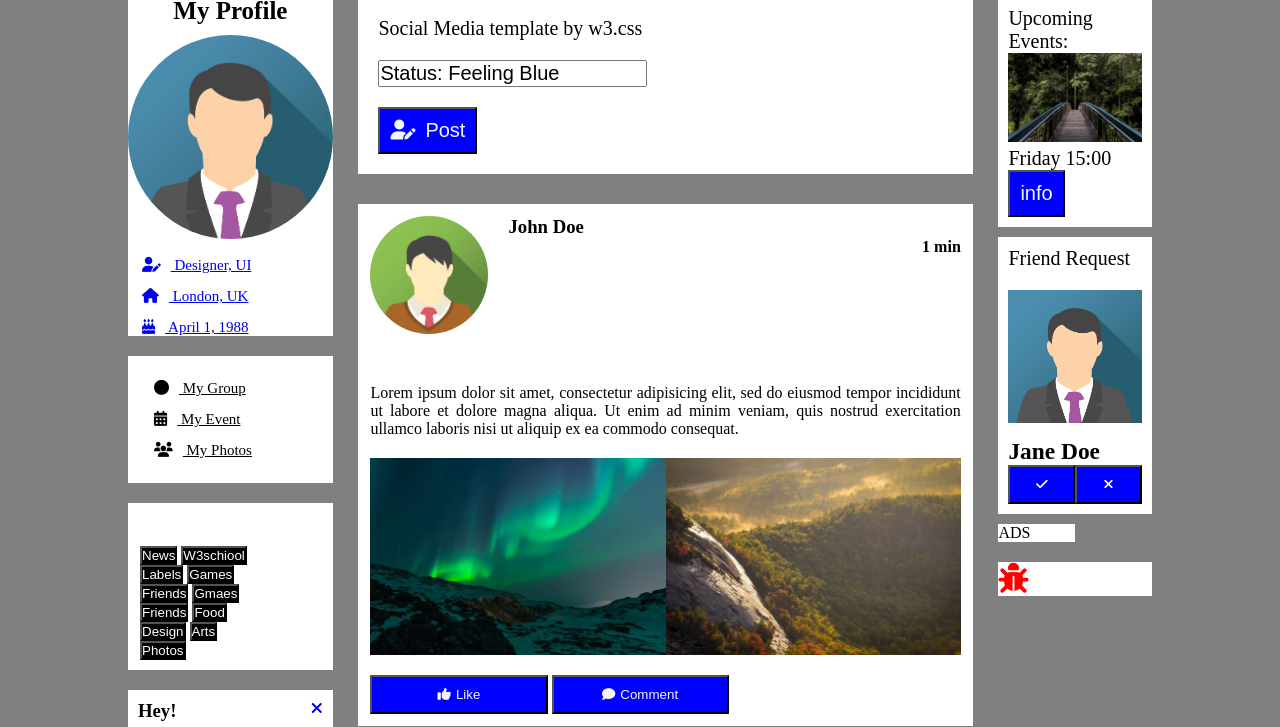
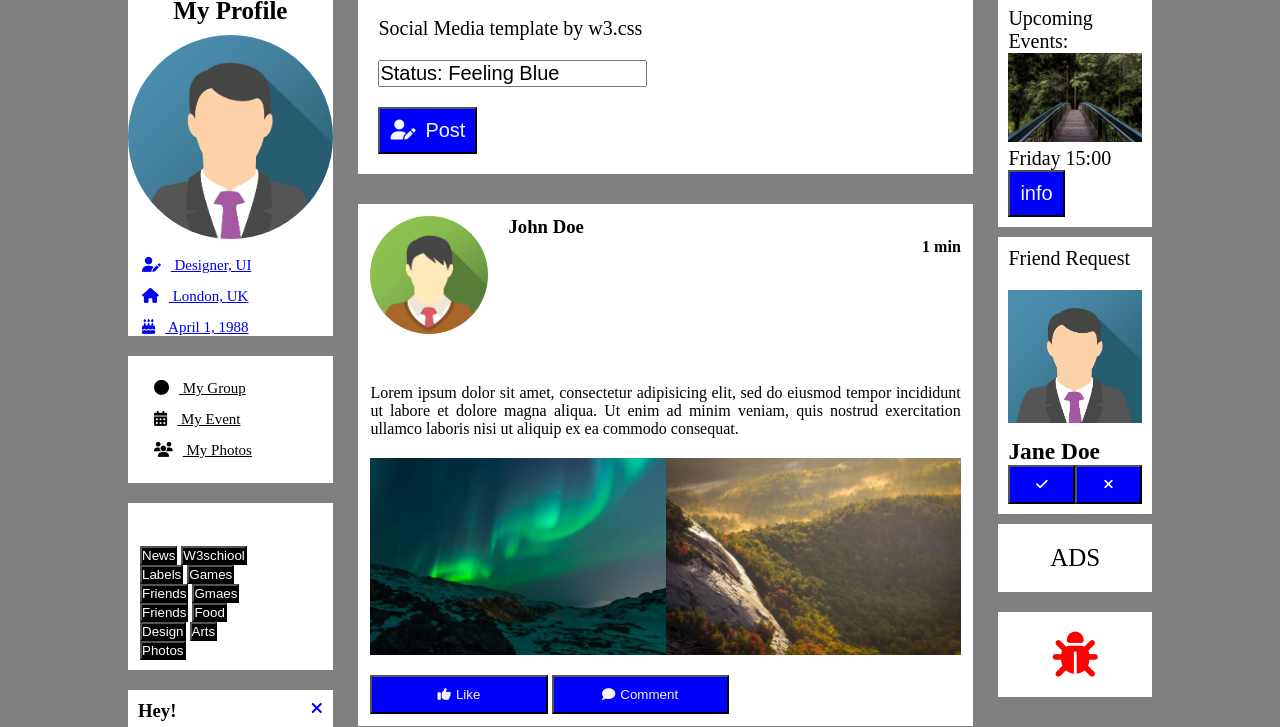
Before and after one commit to Rana2324/scial-media, a plain HTML site: page index.html in a window 1280 px wide. Shown: the part 73-800 px from the top of the page. Drawn offline with Linux system fonts and the light colour scheme.

Commit message:
add debug style add

```diff
--- a/style.css
+++ b/style.css
@@ -340,21 +340,24 @@ body{
 }
 
 
-.adstext{
+.dibug{
     background-color: white;
-    width: 50%;
-}
-
-.dibug{
-    font-size: 30px;
-     background-color: white;
     margin-top: 20px;
+	text-align: center;
+	padding: 20px;
 
 }
 .dibug a i{
    color: red;
+	font-size: 45px;
 }
-
+.adstext{
+	text-align: center;
+	padding: 20px;
+	width: 100%;
+	background-color: white;
+	font-size: 25px;
+}
 
 
 /*rightsidebar end here*/
```
Also changed, not shown: 1 other file.
